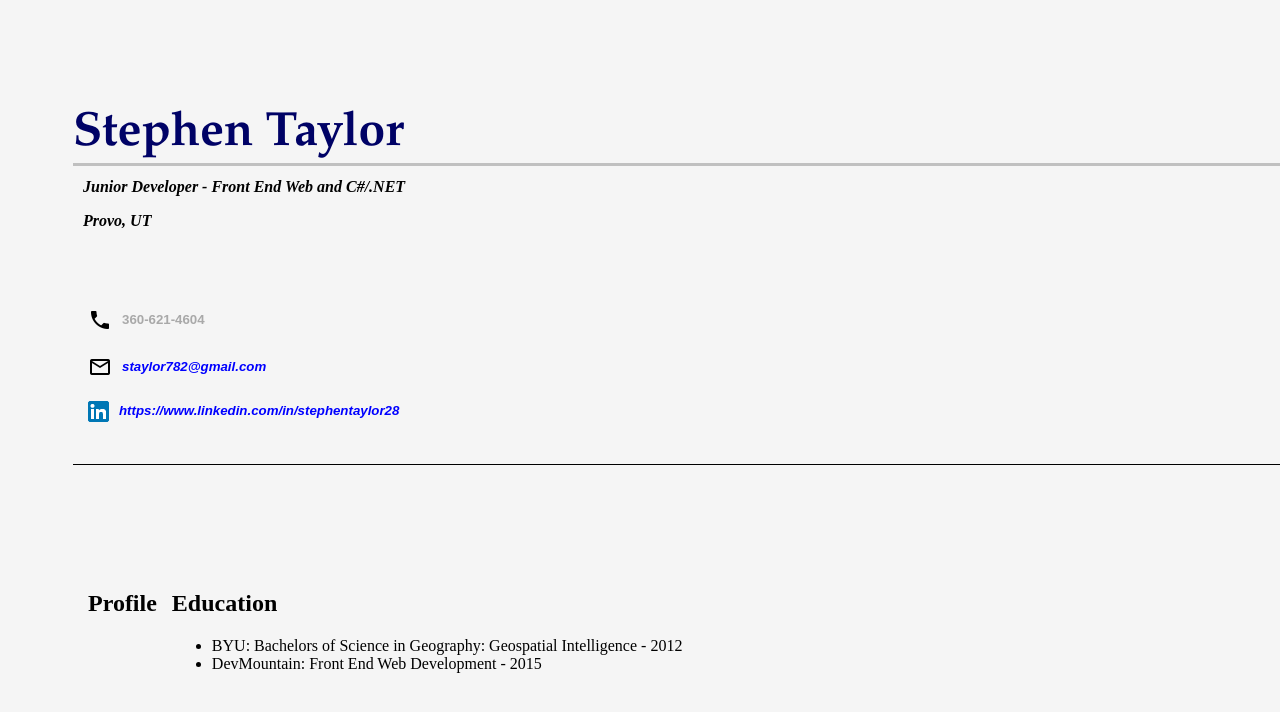
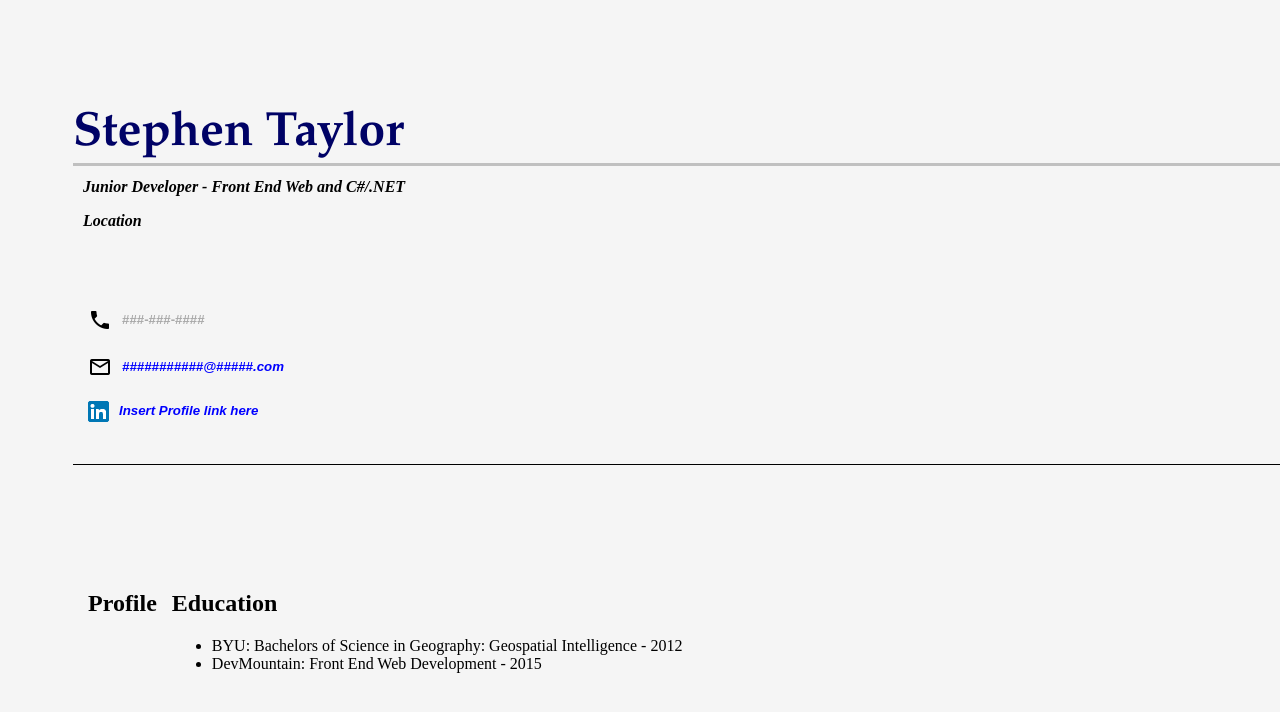
Before and after one commit to staylor782/Resume, a plain HTML site: page index.html in a window 1280 px wide. Shown: the top 712 px of the page. Drawn offline with Linux system fonts and the light colour scheme.

Commit message:
Update index.html

```diff
--- a/index.html
+++ b/index.html
@@ -10,13 +10,13 @@
             <header>
                 <h1>Stephen Taylor</h1>
                 <h3>Junior Developer - Front End Web and C#/.NET</h3>
-                <h3>Provo, UT</h3>
+                <h3>Location</h3>
             </header>
 
             <section id="contactInfo">
-                <h5 id="phone"><img src="Images/Phone.png"/>360-621-4604</h5>
-                <h5 class="links"><img src="Images/Email.png"/>staylor782@gmail.com</h5>
-                <h5 class="links"><img src="Images/LinkedIn.png"/>https://www.linkedin.com/in/stephentaylor28</h5>
+                <h5 id="phone"><img src="Images/Phone.png"/>###-###-####</h5>
+                <h5 class="links"><img src="Images/Email.png"/>###########@#####.com</h5>
+                <h5 class="links"><img src="Images/LinkedIn.png"/>Insert Profile link here</h5>
             </section>
 
             <div class="divider"></div>
```
